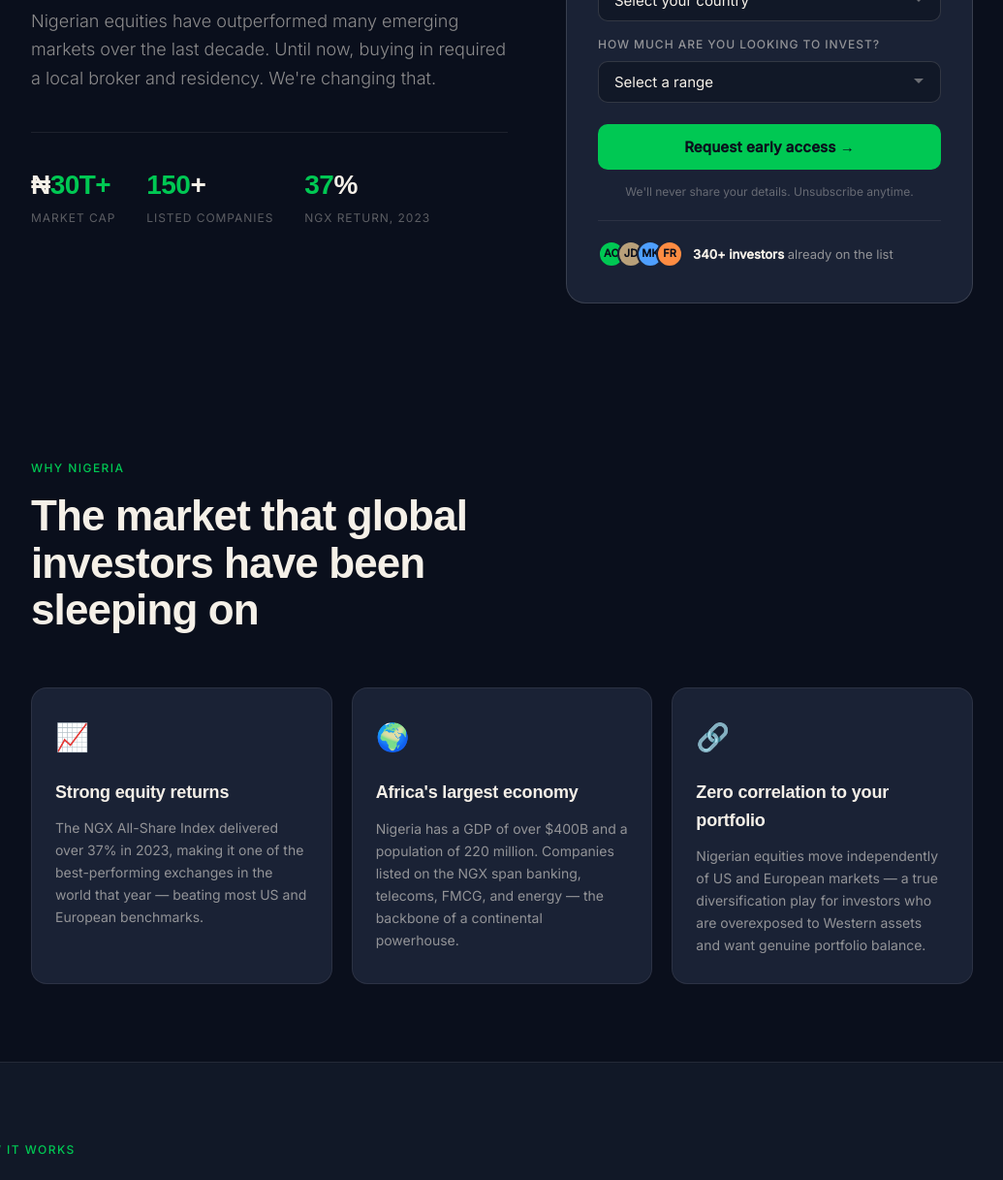
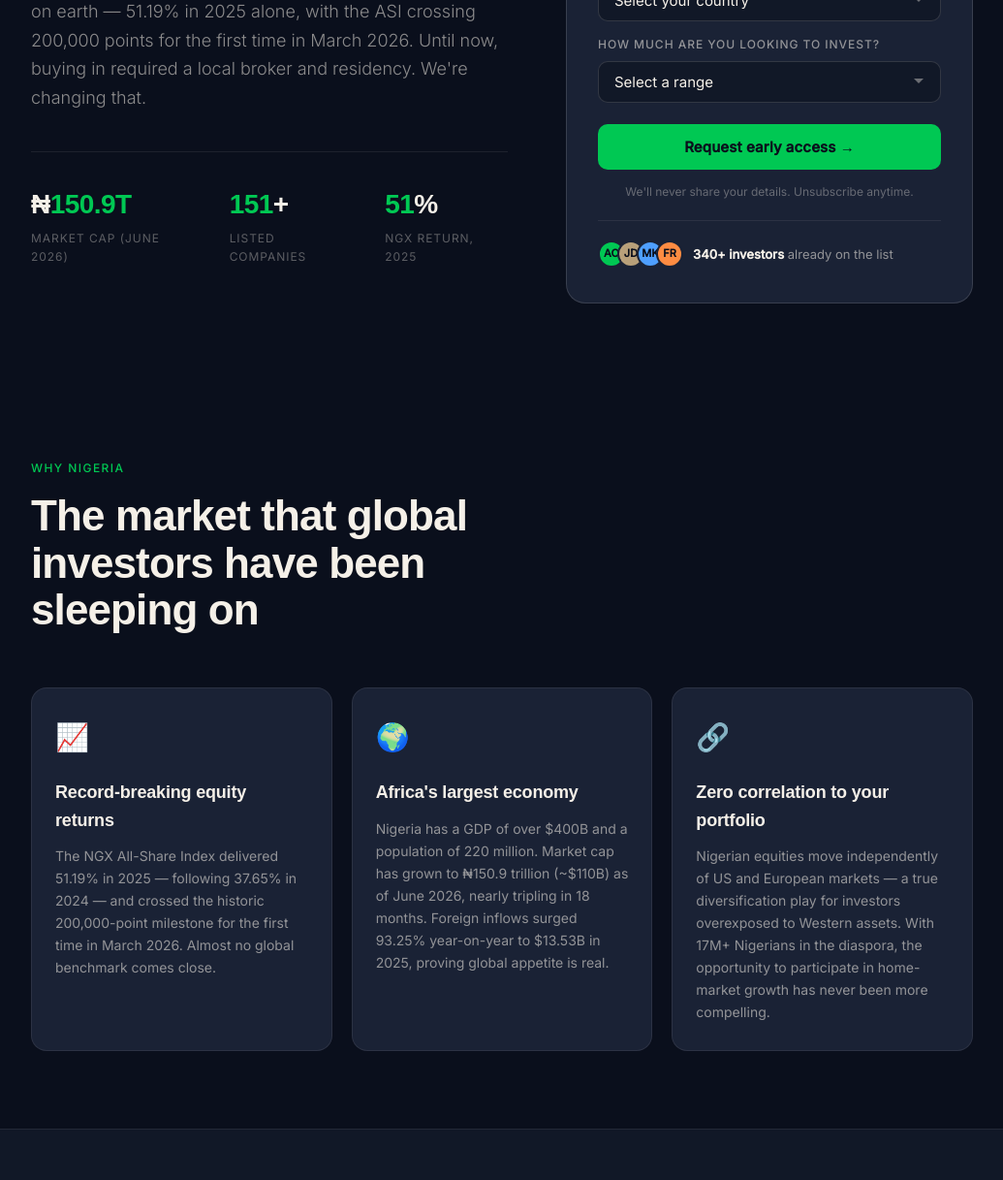
Before and after one commit to topeogunleye/naija-stocks, a plain HTML site: page index.html in a window 1280 px wide. Shown: the part 575-1792 px from the top of the page at 97% size, without its empty margins (122-1157 px from the left). Drawn offline with Linux system fonts and the light colour scheme; a web font is replaced by a local one.

Commit message:
Update hero section and statistics for 2026 projections

```diff
--- a/index.html
+++ b/index.html
@@ -36,22 +36,23 @@
         </div>
         <h1>Own a piece of <em>Nigeria's</em> growth story</h1>
         <p class="hero-sub">
-          Nigerian equities have outperformed many emerging markets over the
-          last decade. Until now, buying in required a local broker and
-          residency. We're changing that.
+          Nigerian equities have outperformed almost every market on earth —
+          51.19% in 2025 alone, with the ASI crossing 200,000 points for the
+          first time in March 2026. Until now, buying in required a local broker
+          and residency. We're changing that.
         </p>
         <div class="stat-row">
           <div class="stat-item">
-            <div class="stat-num">₦<span>30T+</span></div>
-            <div class="stat-label">Market cap</div>
+            <div class="stat-num">₦<span>150.9T</span></div>
+            <div class="stat-label">Market cap (June 2026)</div>
           </div>
           <div class="stat-item">
-            <div class="stat-num"><span>150</span>+</div>
+            <div class="stat-num"><span>151</span>+</div>
             <div class="stat-label">Listed companies</div>
           </div>
           <div class="stat-item">
-            <div class="stat-num"><span>37</span>%</div>
-            <div class="stat-label">NGX return, 2023</div>
+            <div class="stat-num"><span>51</span>%</div>
+            <div class="stat-label">NGX return, 2025</div>
           </div>
         </div>
       </div>
@@ -152,11 +153,12 @@
       <div class="cards-grid">
         <div class="reason-card">
           <span class="reason-icon">📈</span>
-          <p class="reason-title">Strong equity returns</p>
+          <p class="reason-title">Record-breaking equity returns</p>
           <p class="reason-body">
-            The NGX All-Share Index delivered over 37% in 2023, making it one of
-            the best-performing exchanges in the world that year — beating most
-            US and European benchmarks.
+            The NGX All-Share Index delivered 51.19% in 2025 — following
+            37.65% in 2024 — and crossed the historic 200,000-point milestone
+            for the first time in March 2026. Almost no global benchmark comes
+            close.
           </p>
         </div>
         <div class="reason-card">
@@ -175,8 +177,9 @@
           </p>
           <p class="reason-body">
             Nigeria has a GDP of over $400B and a population of 220 million.
-            Companies listed on the NGX span banking, telecoms, FMCG, and energy
-            — the backbone of a continental powerhouse.
+            Market cap has grown to ₦150.9 trillion (~$110B) as of June 2026,
+            nearly tripling in 18 months. Foreign inflows surged 93.25%
+            year-on-year to $13.53B in 2025, proving global appetite is real.
           </p>
         </div>
         <div class="reason-card">
@@ -184,8 +187,9 @@
           <p class="reason-title">Zero correlation to your portfolio</p>
           <p class="reason-body">
             Nigerian equities move independently of US and European markets — a
-            true diversification play for investors who are overexposed to
-            Western assets and want genuine portfolio balance.
+            true diversification play for investors overexposed to Western
+            assets. With 17M+ Nigerians in the diaspora, the opportunity to
+            participate in home-market growth has never been more compelling.
           </p>
         </div>
       </div>
@@ -204,7 +208,7 @@
             <p class="step-head">Create your account</p>
             <p class="step-body">
               Sign up with your email. Full KYC is handled digitally — no
-              paperwork, no embassy visits.
+              paperwork, no embassy visits, no BVN required.
             </p>
           </div>
           <div class="step">
@@ -212,7 +216,7 @@
             <p class="step-head">Fund in your currency</p>
             <p class="step-body">
               Deposit via bank transfer, card, or USDC. We handle the FX
-              conversion to Naira at competitive rates.
+              conversion to Naira at competitive rates with no hidden fees.
             </p>
           </div>
           <div class="step">
@@ -220,7 +224,7 @@
             <p class="step-head">Browse and buy</p>
             <p class="step-body">
               Pick from blue-chip stocks like Dangote Cement, MTN Nigeria,
-              Zenith Bank, and dozens more.
+              Zenith Bank, and dozens more from all 151 NGX-listed companies.
             </p>
           </div>
           <div class="step">
@@ -228,7 +232,7 @@
             <p class="step-head">Track and withdraw</p>
             <p class="step-body">
               Watch your portfolio grow. Sell anytime and withdraw back to your
-              home currency with no hidden fees.
+              home currency. FX spread below 1.5% — guaranteed.
             </p>
           </div>
         </div>
@@ -241,7 +245,7 @@
         Naija<span style="color: var(--green)">Stocks</span>
       </div>
       <p class="footer-note">
-        © 2025 NaijaStocks. Not yet regulated. For illustrative purposes.
+        © 2026 NaijaStocks. Not yet regulated. For illustrative purposes.
       </p>
     </footer>
 
```
